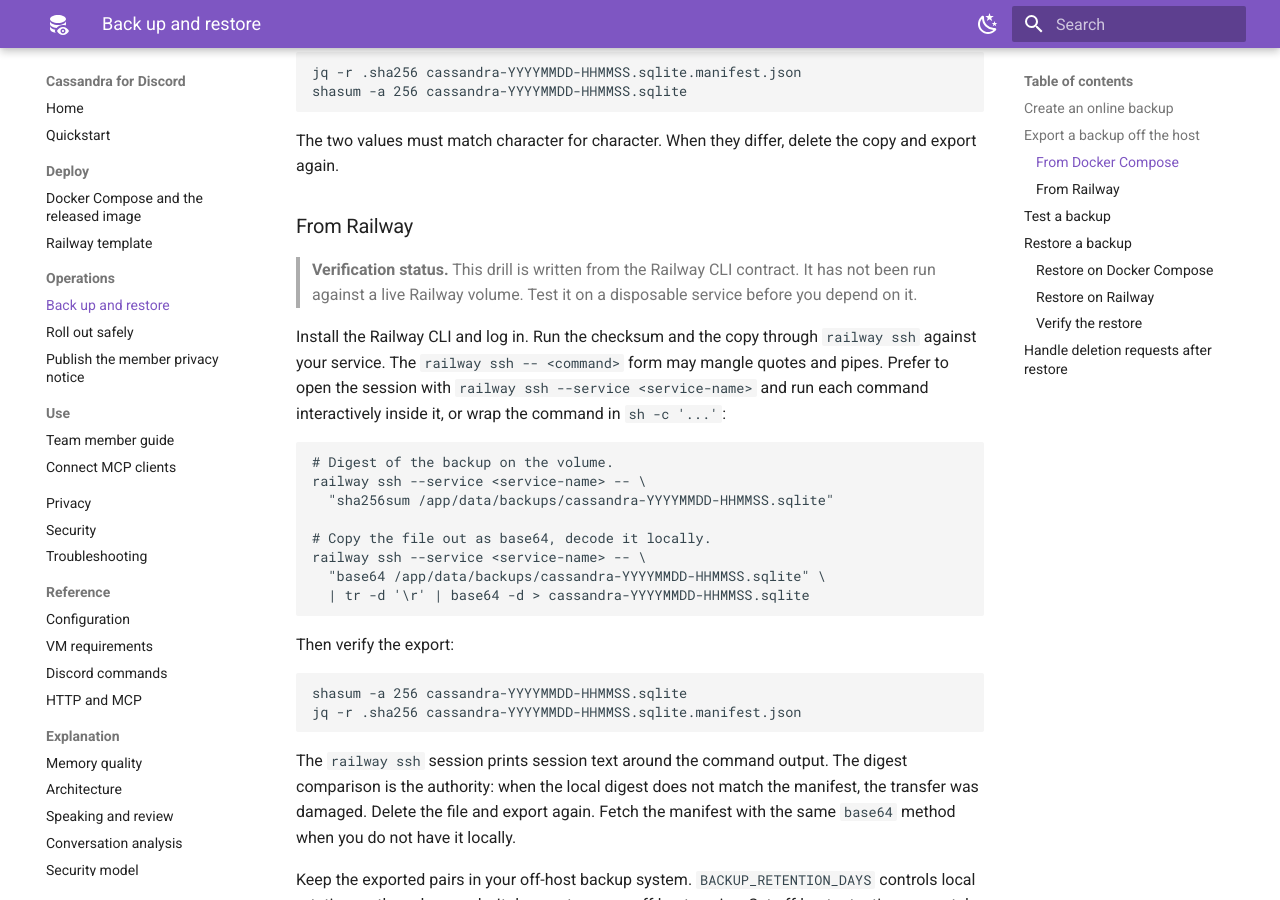
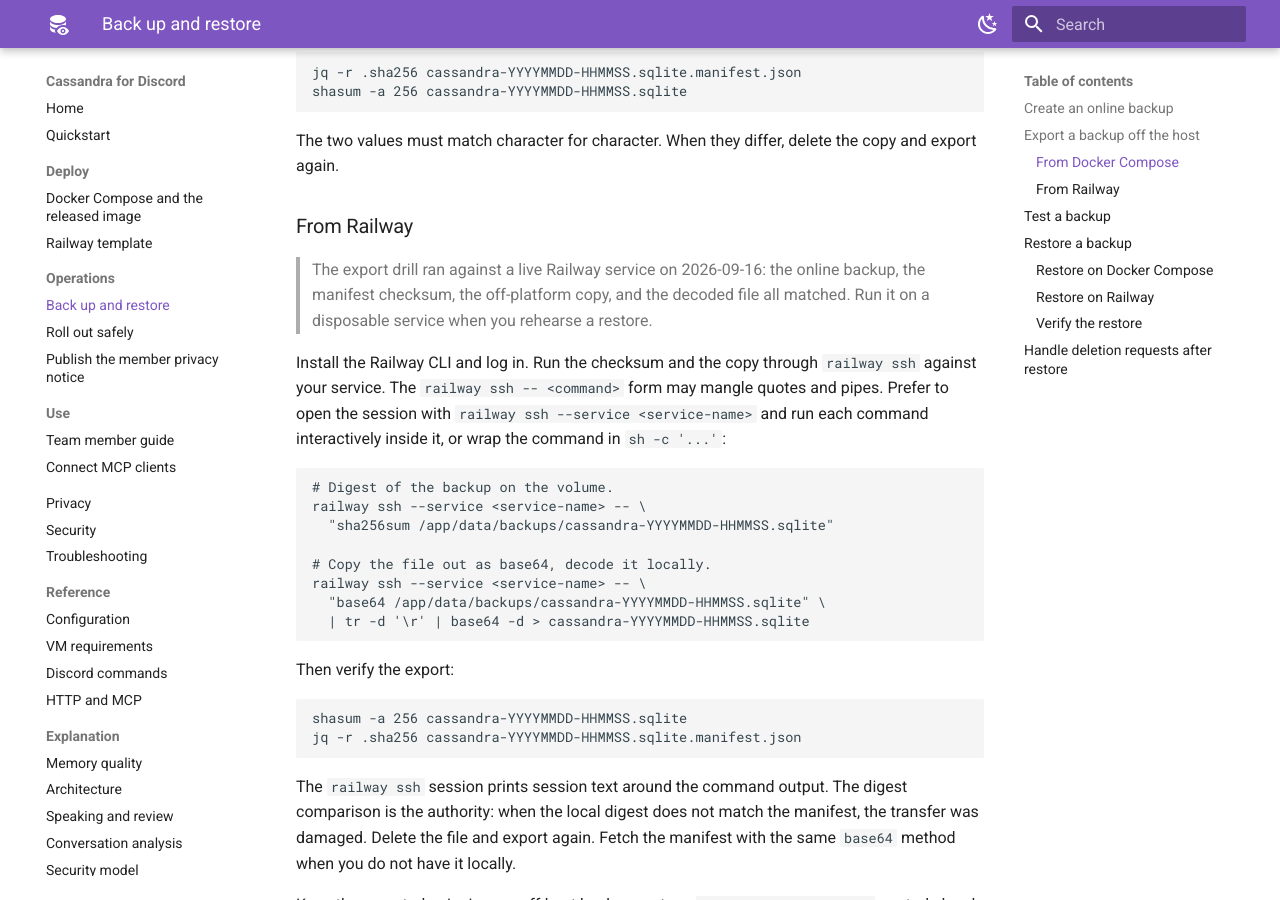
Before and after one commit to steel-experiments/cassandra-discord, an MkDocs documentation site: the page built from docs/how-to/backup-and-restore.md, in a window 1280 px wide and 900 px high, scrolled down 1535 px. Built offline with MkDocs 1.6.1 and Material for MkDocs 9.7.7, drawn with Linux system fonts in a browser that asks for light colours; some of the changed text lies outside the part shown.

Commit message:
docs(changelog): release 1.0.0
Marks the changelog as 1.0.0 dated 2026-09-16. The Railway backup export
drill ran against a live service on 2026-09-16, so its verification
banner now states what was exercised; restore rehearsal stays
recommended.

```diff
--- a/docs/how-to/backup-and-restore.md
+++ b/docs/how-to/backup-and-restore.md
@@ -79,9 +79,10 @@ the copy and export again.
 
 ### From Railway
 
-> **Verification status.** This drill is written from the Railway CLI
-> contract. It has not been run against a live Railway volume. Test it on a
-> disposable service before you depend on it.
+> The export drill ran against a live Railway service on 2026-09-16: the
+> online backup, the manifest checksum, the off-platform copy, and the decoded
+> file all matched. Run it on a disposable service when you rehearse a
+> restore.
 
 Install the Railway CLI and log in. Run the checksum and the copy through
 `railway ssh` against your service. The `railway ssh -- <command>` form may
@@ -174,11 +175,10 @@ project prefix is the directory name of your Compose file.
 
 ### Restore on Railway
 
-> **Verification status.** This drill is written from the Railway CLI
-> contract. It has not been run against a live Railway volume. Rehearse it on
-> a disposable service first. The `railway ssh -- <command>` form may mangle
-> quotes and pipes; run the commands interactively inside the ssh session, or
-> wrap them in `sh -c '...'`.
+> Rehearse a restore on a disposable service before you depend on it. The
+> `railway ssh -- <command>` form may mangle quotes and pipes; run the
+> commands interactively inside the ssh session, or wrap them in `sh -c
+> '...'`.
 
 The service must be stopped, but the volume must stay mounted. Point the
 service start command at a long sleep, so the container runs without
```
Also changed, not shown: CHANGELOG.md (+2 -2 lines).
